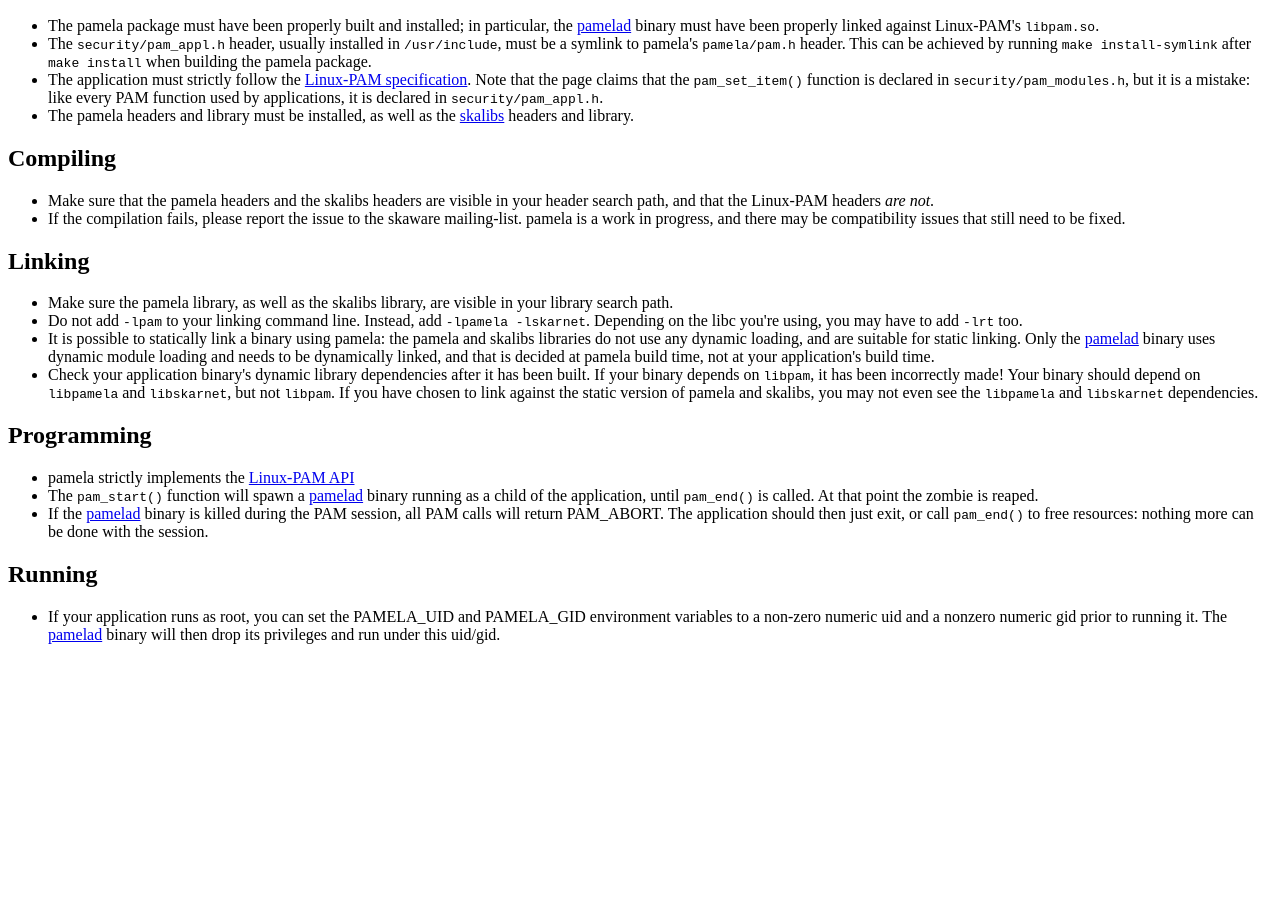
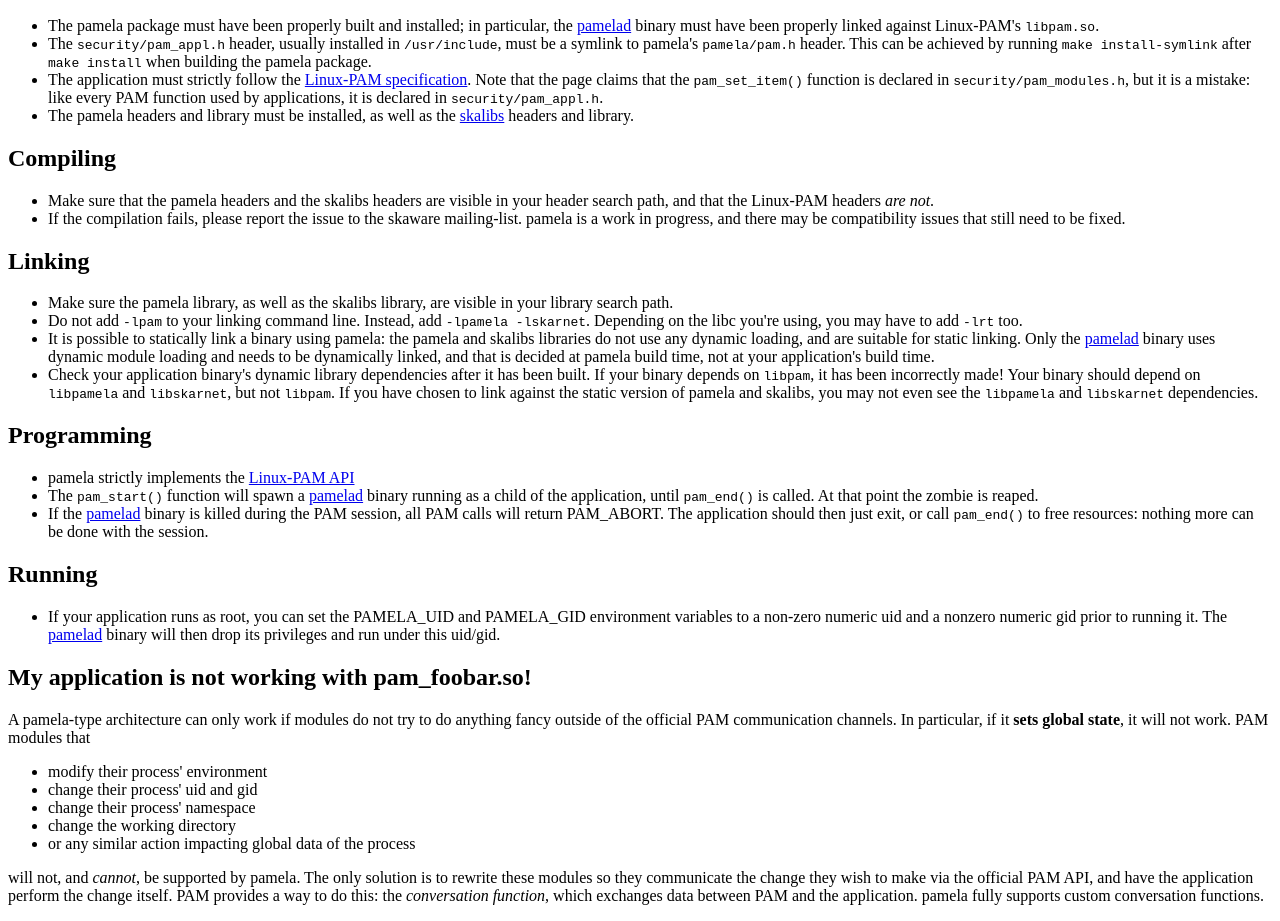
Before and after one commit to skarnet/pamela, a plain HTML site: page doc/building.html in a window 1280 px wide. Shown: the part 172-1093 px from the top of the page. Before the commit the page ends 832 px from the top, so only its background shows below. Drawn offline with Linux system fonts and the light colour scheme.

Commit message:
Document what modules won't work

```diff
--- a/doc/building.html
+++ b/doc/building.html
@@ -99,5 +99,32 @@ The <a href="pamelad.html">pamelad</a> binary will then drop
 its privileges and run under this uid/gid. </li>
 </ul>
 
+<h2> My application is not working with pam_foobar.so! </h2>
+
+<p>
+  A pamela-type architecture can only work if modules do not try
+to do anything fancy outside of the official PAM communication
+channels. In particular, if it <strong>sets global state</strong>,
+it will not work. PAM modules that
+</p>
+
+<ul>
+ <li> modify their process' environment </li>
+ <li> change their process' uid and gid </li>
+ <li> change their process' namespace </li>
+ <li> change the working directory </li>
+ <li> or any similar action impacting global data of the process </li>
+</ul>
+
+<p>
+ will not, and <em>cannot</em>, be supported by pamela. The only
+solution is to rewrite these modules so they communicate the
+change they wish to make via the official PAM API, and have the
+application perform the change itself. PAM provides a way to
+do this: the <em>conversation function</em>, which exchanges data
+between PAM and the application. pamela fully supports custom
+conversation functions.
+</p>
+
 </body>
 </html>
```
